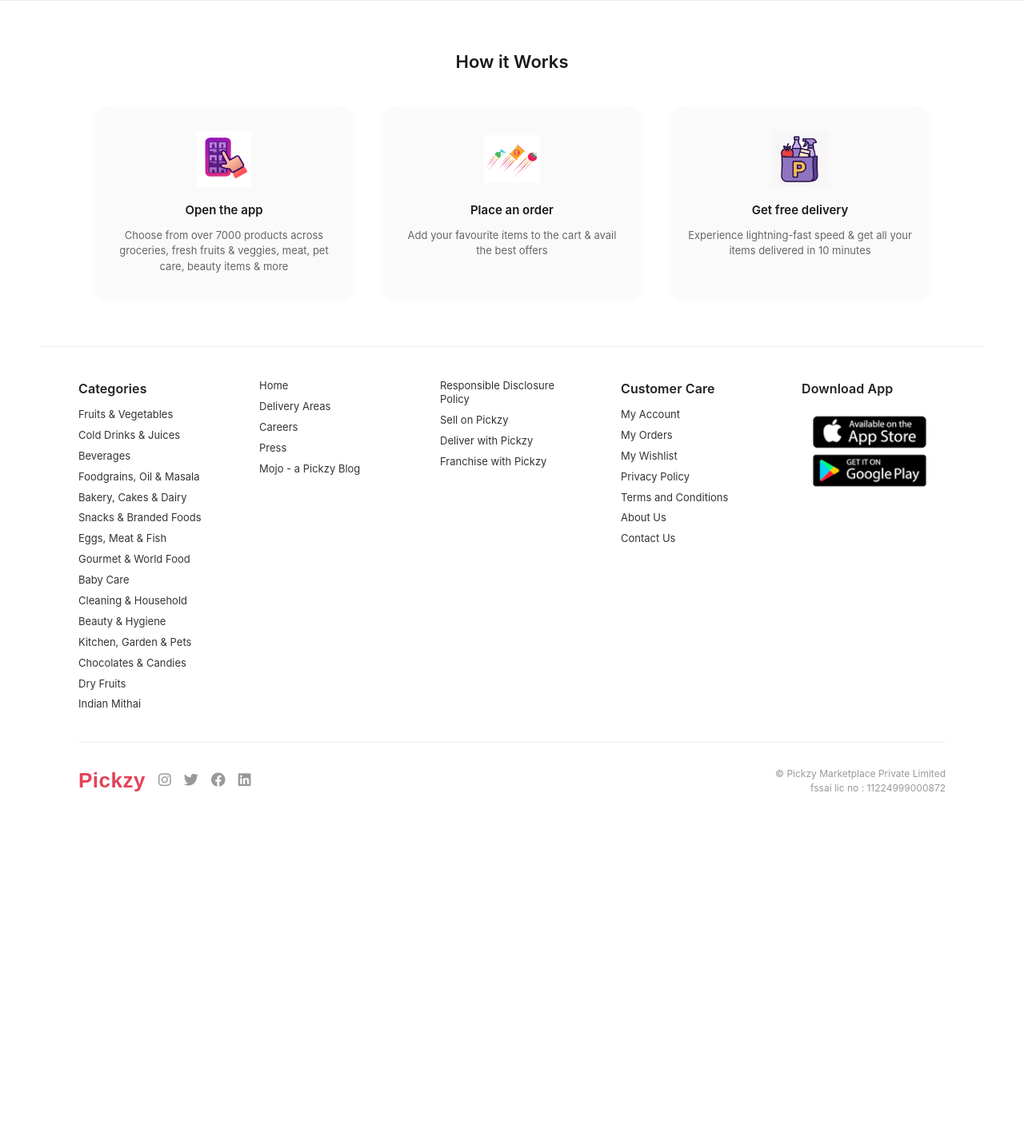
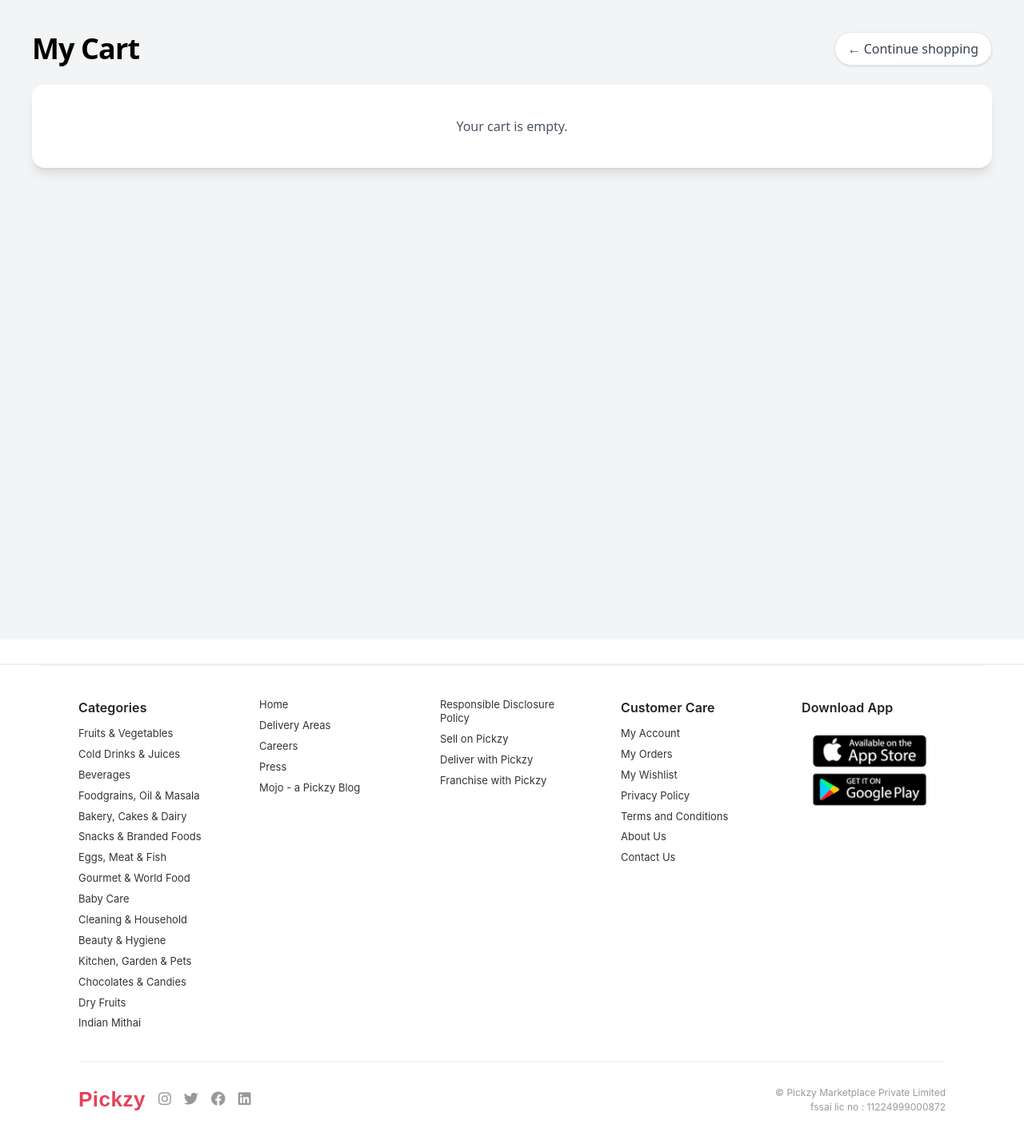
Before and after one commit to saurab28/E-commerce, a Vue app: page /cart in a window 1280 px wide. Shown: the whole page at 80% size. Before the commit the page ends 1022 px from the top, so only its background shows below. Built offline with nearby package versions, Linux system fonts and the light colour scheme.

Commit message:
added-routing-cart

```diff
--- a/src/components/Cart.vue
+++ b/src/components/Cart.vue
@@ -7,7 +7,8 @@
         <h1 class="text-4xl font-extrabold tracking-tight">My Cart</h1>
         <button
           class="px-4 py-2 rounded-full bg-white shadow-sm border border-gray-200 text-gray-700 hover:bg-gray-50"
-          @click="$emit('continue')"
+          @click="handleProductcartpath"
+
         >
           ← Continue shopping
         </button>
@@ -147,8 +148,10 @@
 <script setup lang="ts">
 import { ref, computed } from 'vue'
 import { useCart } from '@/stores/cart'
+import { useRouter } from 'vue-router'
 
 const cart = useCart()
+const route = useRouter()
 
 const shipping = ref<'pickup' | 'delivery'>('pickup')
 const shippingCost = computed(() => (shipping.value === 'delivery' ? 9.9 : 0))
@@ -170,4 +173,9 @@
 function money(n: number) {
   return `₹${n.toFixed(2)}`
 }
+
+const handleProductcartpath = () => {
+  route.go(-1)
+
+}
 </script>
--- a/src/components/Footer.vue
+++ b/src/components/Footer.vue
@@ -2,54 +2,42 @@
 import openTheApp from '@/assets/opentheapp2.png'
 import placeOrder from '@/assets/placeorder2.png'
 import freeDelivery from '@/assets/getfreedelivery2.png'
+import {ref} from 'vue'
 import getit from '@/assets/getit.png'
+const categoryList = ref([
+   "Fruits & Vegetables",
+   "Cold Drinks & Juices",
+   "Beverages",
+   "Foodgrains, Oil & Masala",
+   "Bakery, Cakes & Dairy",
+   "Snacks & Branded Foods",
+   "Eggs, Meat & Fish",
+   "Gourmet & World Food",
+   "Baby Care",
+   "Cleaning & Household",
+   "Beauty & Hygiene",
+   "Kitchen, Garden & Pets",
+   "Chocolates & Candies",
+   "Dry Fruits",
+   "Indian Mithai",
+])
 </script>
 
 <template>
 <footer class="footer-root">
-  <section class="how-it-works">
-    <div class="container">
-      <h2>How it Works</h2>
-      <div class="how-it-works-cards">
-        <div class="how-card">
-          <img :src="openTheApp" alt="Open the app icon" class="how-icon" />
-          <h3>Open the app</h3>
-          <p>Choose from over 7000 products across groceries, fresh fruits & veggies, meat, pet care, beauty items & more</p>
-        </div>
-        <div class="how-card">
-          <img :src="placeOrder" alt="Place an order icon" class="how-icon" />
-          <h3>Place an order</h3>
-          <p>Add your favourite items to the cart & avail the best offers</p>
-        </div>
-        <div class="how-card">
-          <img :src="freeDelivery" alt="Get free delivery icon" class="how-icon" />
-          <h3>Get free delivery</h3>
-          <p>Experience lightning-fast speed & get all your items delivered in 10 minutes</p>
-        </div>
-      </div>
-    </div>
-  </section>
+
   <div class="footer-main">
     <div class="container">
       <div class="footer-cols">
         <div class="footer-col">
           <h4 class="footer-heading">Categories</h4>
           <ul>
-            <li>Fruits & Vegetables</li>
-            <li>Cold Drinks & Juices</li>
-            <li>Beverages</li>
-            <li>Foodgrains, Oil & Masala</li>
-            <li>Bakery, Cakes & Dairy</li>
-            <li>Snacks & Branded Foods</li>
-            <li>Eggs, Meat & Fish</li>
-            <li>Gourmet & World Food</li>
-            <li>Baby Care</li>
-            <li>Cleaning & Household</li>
-            <li>Beauty & Hygiene</li>
-            <li>Kitchen, Garden & Pets</li>
-            <li>Chocolates & Candies</li>
-            <li>Dry Fruits</li>
-            <li>Indian Mithai</li>
+            <li v-for="category in categoryList">
+              <RouterLink :to="{ name: 'products', params: { title: category } }">
+                    {{ category }}
+              </RouterLink>
+            </li>
+
           </ul>
         </div>
         <div class="footer-col">
@@ -123,13 +111,14 @@
 <style scoped>
 .footer-root {
   background: #fff;
-  border-top: 1px solid #eee;
+  border-top: 2px solid #eee;
   color: #222;
   font-family: 'Inter', Arial, sans-serif;
   font-size: 14px;
   display: flex;
   flex-direction: column;
   align-items: center;
+  margin-top:30px;
 }
 .container {
   width: 100%;
--- a/src/components/Header.vue
+++ b/src/components/Header.vue
@@ -32,12 +32,13 @@
           <button class="text-sm font-medium" @click="handleLogin">Login</button>
         </div>
 
-        <div class="relative">
+        <div class="relative" @click="handleCart">
           <i class="ri-shopping-cart-line text-2xl"></i>
-          <span  v-show="cartCount"
+          <span
+            v-show="cartCount"
             class="absolute -top-2 -right-2 bg-white text-black font-bold text-xs px-1.5 py-0.5 rounded-full"
             :class="badgeSizeClass"
-  :aria-label="`Cart: ${cartCount} item${cartCount === 1 ? '' : 's'}`"
+            :aria-label="`Cart: ${cartCount} item${cartCount === 1 ? '' : 's'}`"
           >
             {{ badgeText }}
           </span>
@@ -49,38 +50,37 @@
 
 <script setup lang="ts">
 // No script needed yet; can later connect props or API
-import { watchEffect, ref, computed} from 'vue';
-import { useRouter } from 'vue-router';
+import { watchEffect, ref, computed } from 'vue'
+import { useRouter } from 'vue-router'
 import { useCart } from '@/stores/cart'
 
 const router = useRouter()
+const props = defineProps<{ param?: string }>()
+const filterProducts = ref<string>('')
+const cart = useCart()
+
 const handleLogin = () => {
-  router.push("/login")
+  router.push('/login')
 }
 
 const handleLogo = () => {
-  router.push("/")
+  router.push('/')
 }
 
-const props = defineProps<{param ?: string}>()
-watchEffect( () => {
+watchEffect(() => {
   console.log(props.param)
+})
 
-})
-const filterProducts = ref<string>("")
-
-
-
-
-const cart = useCart()
 // use whichever your store exposes: itemCount or count
-const cartCount = computed(() => (cart.itemCount ?? cart.count ?? 0))
+const cartCount = computed(() => cart.itemCount ?? cart.count ?? 0)
 const badgeText = computed(() => (cartCount.value > 99 ? '99+' : String(cartCount.value)))
 const badgeSizeClass = computed(() =>
-  cartCount.value > 9 ? 'min-w-[22px] h-[18px] px-1.5 text-[10px]' : 'w-5 h-5 text-[11px]'
+  cartCount.value > 9 ? 'min-w-[22px] h-[18px] px-1.5 text-[10px]' : 'w-5 h-5 text-[11px]',
 )
 
-
+const handleCart = () => {
+  router.push("/cart")
+}
 </script>
 
 <style scoped>
@@ -93,8 +93,15 @@
   border-radius: 10px;
 }
 
-@keyframes pop { 0% { transform: scale(.8); } 100% { transform: scale(1); } }
-.badge-pop { animation: pop .15s ease-out; }
-
-
+@keyframes pop {
+  0% {
+    transform: scale(0.8);
+  }
+  100% {
+    transform: scale(1);
+  }
+}
+.badge-pop {
+  animation: pop 0.15s ease-out;
+}
 </style>
--- a/src/components/Productslist.vue
+++ b/src/components/Productslist.vue
@@ -26,8 +26,7 @@
       <Products :selectedCategory="selectedCategory"/>
     </div>
   </div>
-  <!-- Footer -->
-  <footer class="mt-10 border-t pt-5">{{ selectedCategory }}</footer>
+
 
 
 </template>
--- a/src/router/index.ts
+++ b/src/router/index.ts
@@ -1,6 +1,7 @@
 import Productslist from '@/components/Productslist.vue'
 import Home from '@/views/Home.vue'
 import Login from '@/views/Login.vue'
+import Cart from '@/components/Cart.vue';
 import { createRouter, createWebHistory } from 'vue-router'
 
 const router = createRouter({
@@ -21,8 +22,29 @@
       name:"products",
       component:Productslist,
       props : true
+    },
+    {
+      path:'/cart',
+      name:"cart",
+      component:Cart
     }
   ],
+  scrollBehavior(to, from, savedPosition) {
+    // Case 1: If user used back/forward, restore previous scroll
+    if (savedPosition) {
+      return savedPosition
+    }
+    // Case 2: If route has hash (#section), scroll to it
+    if (to.hash) {
+      return {
+        el: to.hash,
+        behavior: 'smooth'
+      }
+    }
+    // Case 3: Default - scroll to top
+    return { top: 0 }
+  }
 })
 
+
 export default router
--- a/src/views/Home.vue
+++ b/src/views/Home.vue
@@ -3,7 +3,7 @@
 import Products from '@/components/Products.vue';
 import Header from '@/components/Header.vue';
 import BannerView from '@/components/BannerView.vue';
-import Cart from '@/components/Cart.vue';
+
 </script>
 
 <template>
@@ -12,6 +12,5 @@
     <BannerView/>
     <Categories/>
     <Products/>
-    <Cart/>
 
 </template>
```
Also changed, not shown: src/components/Checkbox.vue (line endings or trailing spaces).
